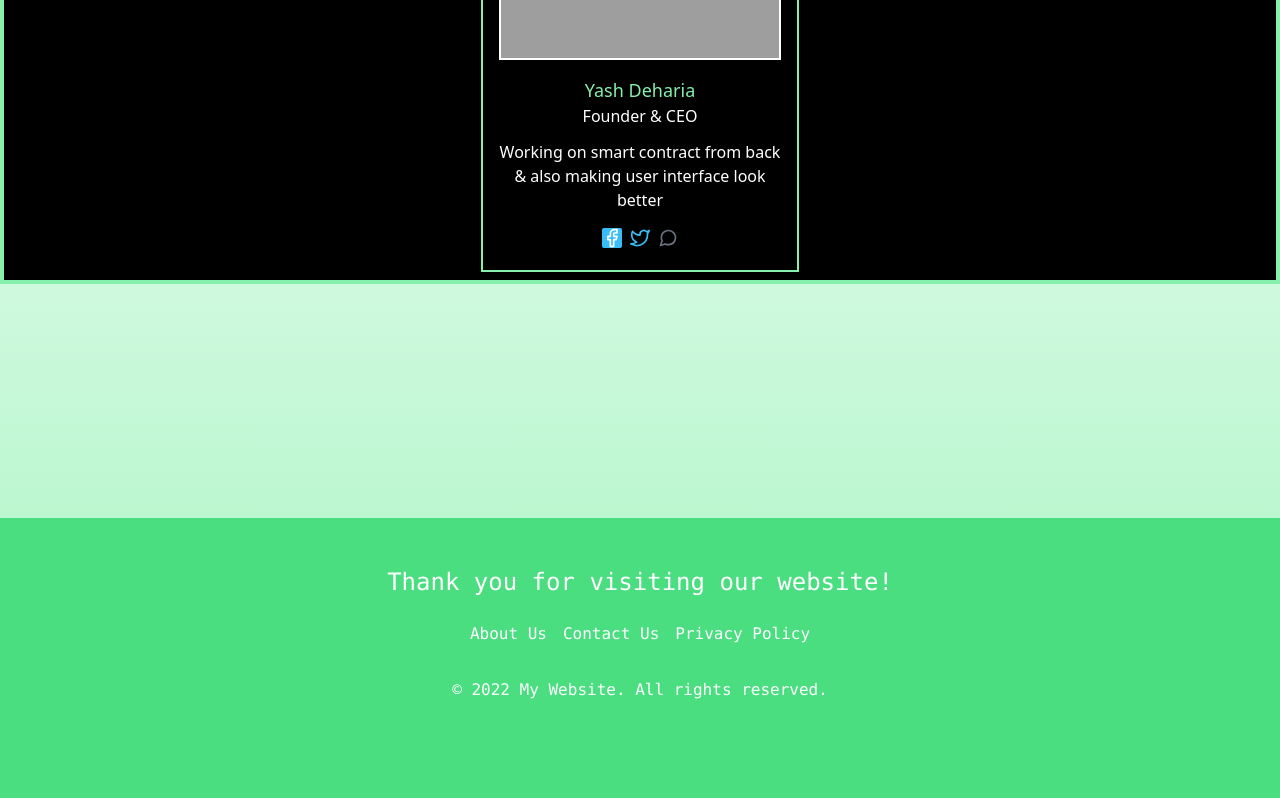
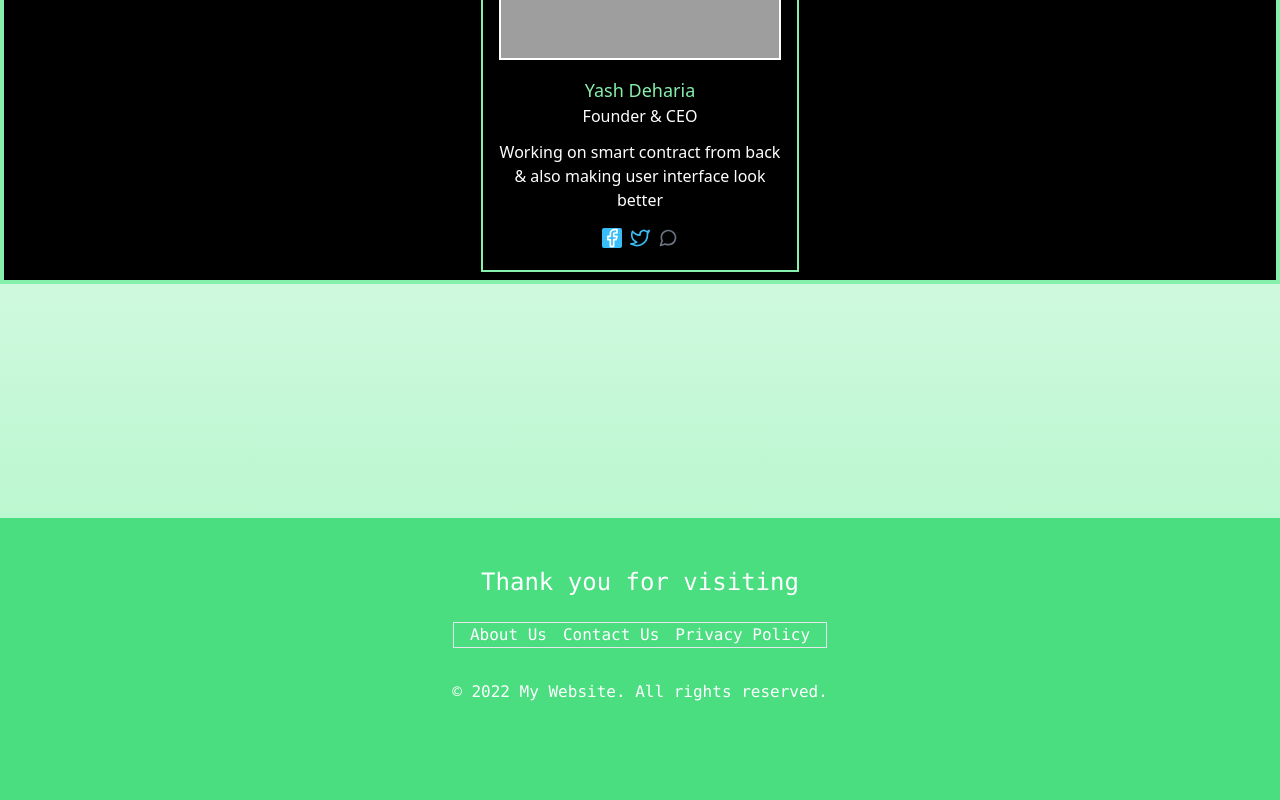
Before and after one commit to oxy-genx/oxygenx, a React (Create React App) app: page / in a window 1280 px wide. Shown: the part 2423-3223 px from the top of the page. Built offline with nearby package versions, Linux system fonts and the light colour scheme; grey boxes are pictures that could not be loaded.

Commit message:
update footers

```diff
--- a/src/App.js
+++ b/src/App.js
@@ -7,7 +7,7 @@ import Team from "./components/team";
 import Sidebar from "./components/Sidebar";
 import Form from "./components/Form";
 import Footer from "./components/Footer";
-import TreeScene from "./components/TreeScene";
+// import TreeScene from "./components/TreeScene";
 // import Milestone from "./components/Milestone";
 
 
--- a/src/components/Footer.jsx
+++ b/src/components/Footer.jsx
@@ -5,23 +5,23 @@ const Footer = () => {
     <footer className="bg-green-400 py-12">
       <div className="max-w-screen-lg mx-auto flex flex-col items-center">
         <p className="font-mono text-2xl text-white mb-6">
-          Thank you for visiting our website!
+          Thank you for visiting
         </p>
-        <div className="flex space-x-4">
+        <div className="flex space-x-4 border px-4">
           <a
-            href="#"
+            href="/"
             className="font-mono text-white hover:text-gray-300 transition-colors"
           >
             About Us
           </a>
           <a
-            href="#"
+            href="/"
             className="font-mono text-white hover:text-gray-300 transition-colors"
           >
             Contact Us
           </a>
           <a
-            href="#"
+            href="/"
             className="font-mono text-white hover:text-gray-300 transition-colors"
           >
             Privacy Policy
@@ -32,19 +32,19 @@ const Footer = () => {
         </p>
         <div className="flex items-center justify-center mt-12">
           <a
-            href="#"
+            href="/"
             className="text-white hover:text-gray-300 transition-colors mx-4"
           >
             <i className="fab fa-facebook fa-2x"></i>
           </a>
           <a
-            href="#"
+            href="/"
             className="text-white hover:text-gray-300 transition-colors mx-4"
           >
             <i className="fab fa-twitter fa-2x"></i>
           </a>
           <a
-            href="#"
+            href="/"
             className="text-white hover:text-gray-300 transition-colors mx-4"
           >
             <i className="fab fa-instagram fa-2x"></i>
```
